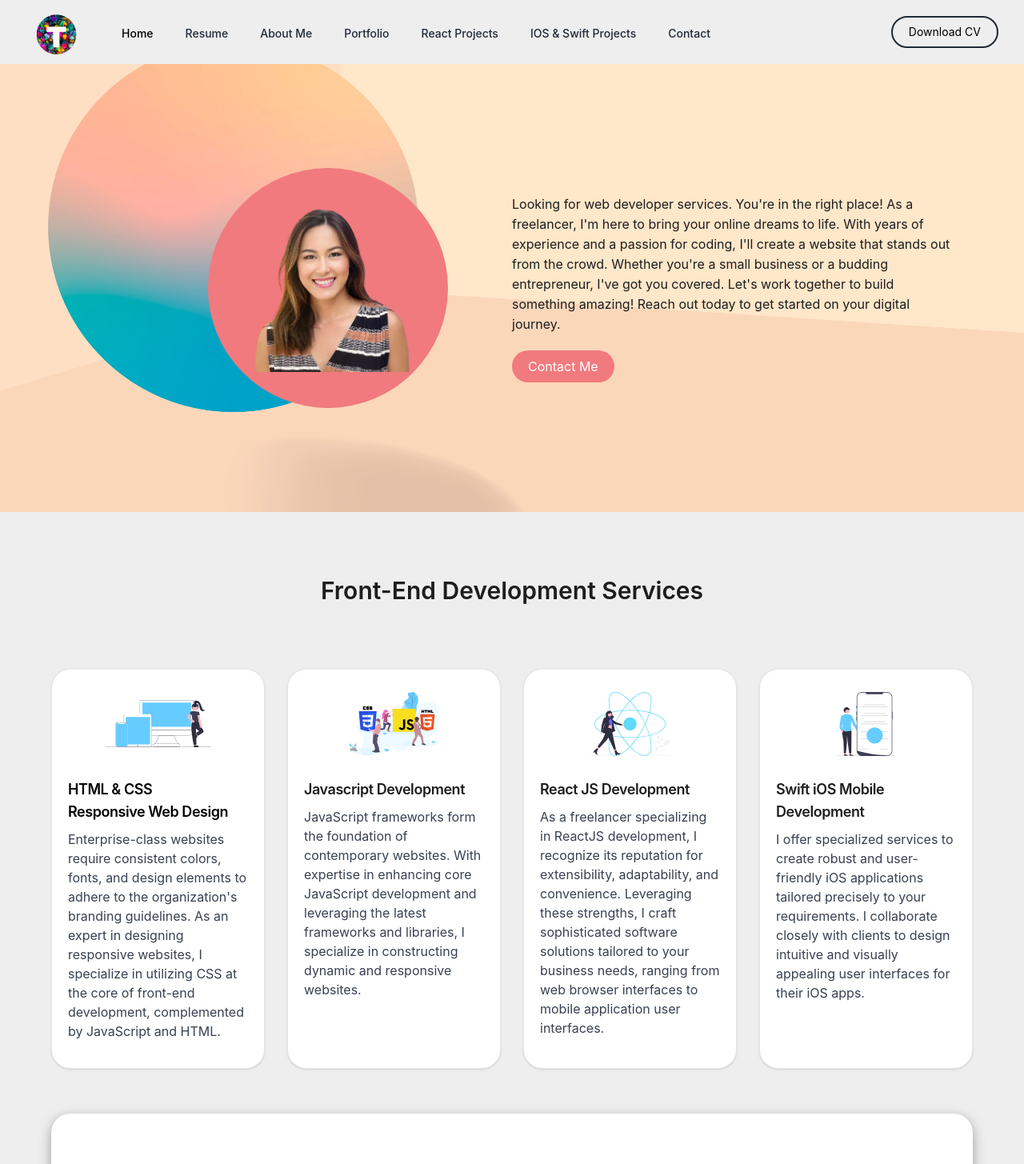
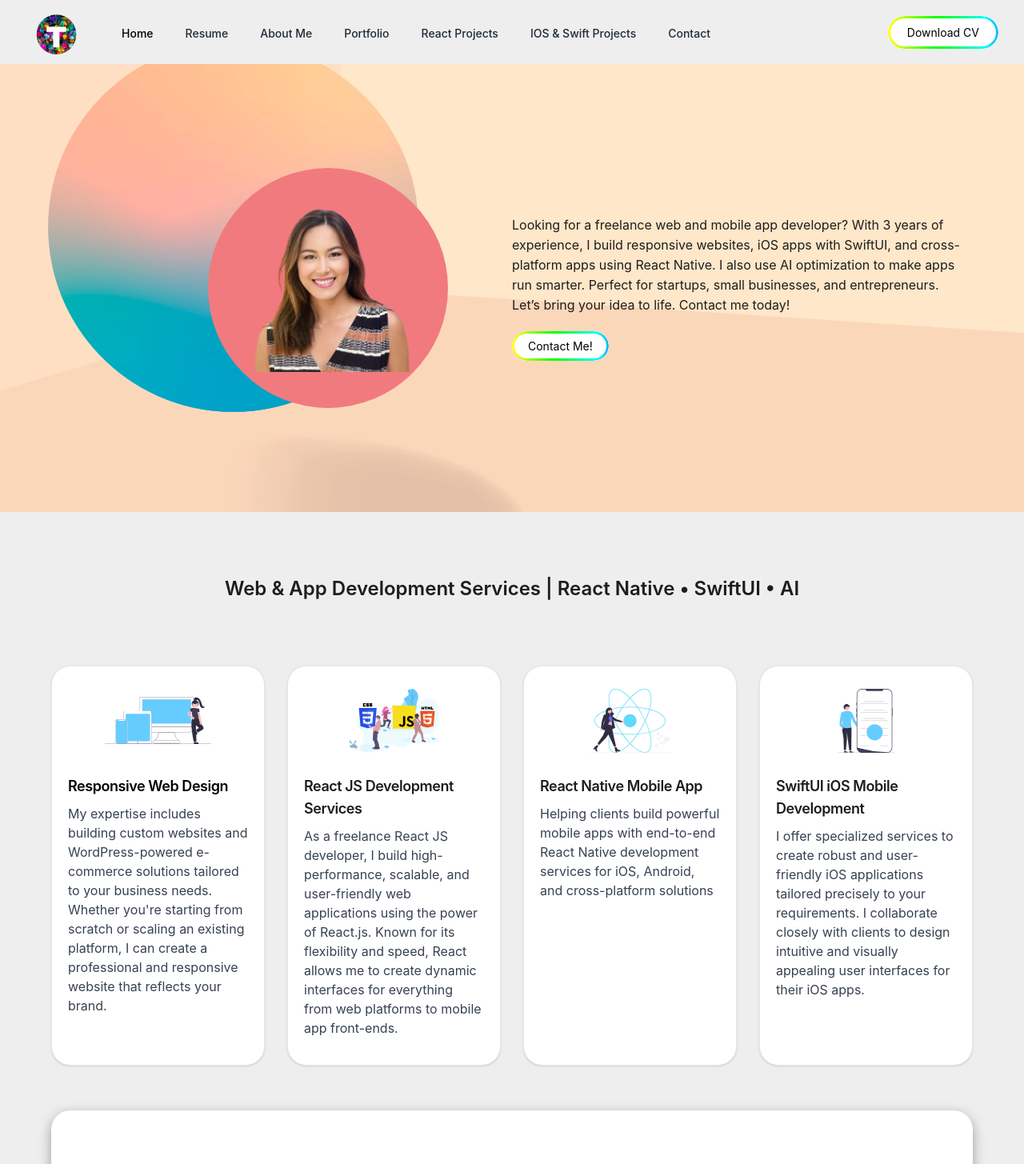
Before and after one commit to SukanyaT2022/React.js-PortfolioUpdated2, a React (Create React App) app: page / in a window 1280 px wide. Shown: the top 1455 px of the page at 80% size. Built offline with nearby package versions, Linux system fonts and the light colour scheme.

Commit message:
add rainbow button and new content

```diff
--- a/src/Component/Navigation.css
+++ b/src/Component/Navigation.css
@@ -1,3 +1,51 @@
-@tailwind base;
-@tailwind components;
-@tailwind utilities;
+.rainbow-btn {
+  position: relative;
+  padding: 10px 24px;
+  border-radius: 30px;
+  font-size: 14px;
+  color: white;
+  background: white;
+  border: none;
+  cursor: pointer;
+  overflow: hidden;
+  z-index: 1;
+  color:black;
+}
+
+.rainbow-btn::before {
+  content: "";
+  position: absolute;
+  inset: 0;
+  padding: 3px; /* border thickness */
+  border-radius: inherit;
+  background: linear-gradient(
+    90deg,
+    /* #F17A7E,
+
+    #FFB499,
+    #01AEB8 */
+
+
+    red,
+    orange,
+    yellow,
+    lime,
+    cyan,
+    blue,
+    magenta,
+    red
+  );
+  background-size: 300% 300%;
+  -webkit-mask:
+    linear-gradient(#000 0 0) content-box,
+    linear-gradient(#000 0 0);
+  -webkit-mask-composite: xor;
+          mask-composite: exclude;
+  animation: moveBorder 4s linear infinite;
+  z-index: -1;
+}
+
+@keyframes moveBorder {
+  0%   { background-position: 0% 50%; }
+  100% { background-position: 300% 50%; }
+}
--- a/src/Component/Navigation.js
+++ b/src/Component/Navigation.js
@@ -1,25 +1,25 @@
-
-import { Fragment } from 'react'
-import { Disclosure, Menu, Transition } from '@headlessui/react'
-import { Bars3Icon, BellIcon, XMarkIcon } from '@heroicons/react/24/outline'
-import myLogo from '../Images/logo.webp'
-import myResume from '../Images/TsukanyaResume24.docx'
+import { Fragment } from "react";
+import { Disclosure, Menu, Transition } from "@headlessui/react";
+import { Bars3Icon, BellIcon, XMarkIcon } from "@heroicons/react/24/outline";
+import myLogo from "../Images/logo.webp";
+import myResume from "../Images/TsukanyaResume24.docx";
+import './Navigation.css'
 
 const navigation = [
-  { name: 'Home', href: '/', current: true },
-  { name: 'Resume', href: 'resume', current: false },
-  { name: 'About Me', href: 'aboutme', current: false},
-  { name: 'Portfolio', href: 'portfolio', current: false },
-  { name: 'React Projects', href: 'reactportfolio', current: false },
-  { name: 'IOS & Swift Projects', href: 'swiftportfolio', current: false },
-  { name: 'Contact', href: 'contact', current: false },
-]
+  { name: "Home", href: "/", current: true },
+  { name: "Resume", href: "resume", current: false },
+  { name: "About Me", href: "aboutme", current: false },
+  { name: "Portfolio", href: "portfolio", current: false },
+  { name: "React Projects", href: "reactportfolio", current: false },
+  { name: "IOS & Swift Projects", href: "swiftportfolio", current: false },
+  { name: "Contact", href: "contact", current: false },
+];
 
 function classNames(...classes) {
-  return classes.filter(Boolean).join(' ')
+  return classes.filter(Boolean).join(" ");
 }
 
- function Navigation() {
+function Navigation() {
   return (
     // control whole nav bar
     <Disclosure as="nav" className="bg-[#eeeeee]">
@@ -42,14 +42,15 @@
               <div className="flex flex-1 items-center justify-center  lg:items-stretch lg:justify-center  xl:items-stretch xl:justify-start">
                 {/* targetLogo */}
                 <div className="flex flex-shrink-0 items-center ">
-                  <a href='/'><img
-                    className="h-14 w-auto lg:pl-48 xl:pl-0"
-                    src={myLogo}
-                    alt="logo"
-                    /></a>
+                  <a href="/">
+                    <img
+                      className="h-14 w-auto lg:pl-48 xl:pl-0"
+                      src={myLogo}
+                      alt="logo"
+                    />
+                  </a>
                 </div>
                 <div className="hidden lg:ml-6 xl:block">
-
                   {/* control the whole bloc of nav bar */}
 
                   <div className="flex space-x-4 pt-3">
@@ -58,10 +59,12 @@
                         key={item.name}
                         href={item.href}
                         className={classNames(
-                          item.current ? ' text-grey-700  hover:text-[#0088cc]' : 'text-gray-800  hover:text-[#0088cc]',
-                          'rounded-md px-3 py-2 text-sm font-medium'
+                          item.current
+                            ? " text-grey-700  hover:text-[#0088cc]"
+                            : "text-gray-800  hover:text-[#0088cc]",
+                          "rounded-md px-3 py-2 text-sm font-medium"
                         )}
-                        aria-current={item.current ? 'page' : undefined}
+                        aria-current={item.current ? "page" : undefined}
                       >
                         {item.name}
                       </a>
@@ -70,10 +73,18 @@
                 </div>
               </div>
               <div className="absolute inset-y-0 right-0 flex items-center pr-2 lg:static lg:inset-auto lg:ml-6 lg:pr-0">
+                {/* download CV */}
+                {/* <a href={myResume}>
+                  <button className="border-2 bg-[#eeeeee] border-gray-800 py-2 px-5 rounded-3xl text-sm">
+                    Download CV
+                  </button>
+                </a> */}
 
-                {/* download CV */}
-              <a href={myResume}><button className='border-2 bg-[#eeeeee] border-gray-800
-              py-2 px-5 rounded-3xl text-sm'>Download CV</button></a>
+                {/* <button class="custom-btn btn-6"><span>Download CV</span></button> */}
+                <a href={myResume}>
+                  <button class="rainbow-btn">Download CV</button>
+                </a>
+
               </div>
             </div>
           </div>
@@ -86,10 +97,12 @@
                   as="a"
                   href={item.href}
                   className={classNames(
-                    item.current ? ' text-gray-700 hover:text-[#0088cc]' : 'text-gray-700 hover:text-[#0088cc]',
-                    'block rounded-md px-3 py-2 text-base font-medium'
+                    item.current
+                      ? " text-gray-700 hover:text-[#0088cc]"
+                      : "text-gray-700 hover:text-[#0088cc]",
+                    "block rounded-md px-3 py-2 text-base font-medium"
                   )}
-                  aria-current={item.current ? 'page' : undefined}
+                  aria-current={item.current ? "page" : undefined}
                 >
                   {item.name}
                 </Disclosure.Button>
@@ -99,6 +112,6 @@
         </>
       )}
     </Disclosure>
-  )
+  );
 }
 export default Navigation;
--- a/src/Component/ServiceHome.js
+++ b/src/Component/ServiceHome.js
@@ -23,8 +23,8 @@
   return (
     // services
     <div className="wrapper-service w-[90%] mx-auto my-5">
-      <h1 className="md:text-3xl  text-[22px] md:my-20 my-10 md:font-semibold font-bold text-center text-[#1D1D1F]">
-        Front-End Development Services
+      <h1 className="md:text-2xl  text-[16px] md:my-20 my-10 md:font-semibold font-bold text-center text-[#1D1D1F]">
+      Web & App Development Services | React Native • SwiftUI • AI
       </h1>
       {/* mainbox */}
       <div className="grid xl:grid-cols-4 lg:grid-cols-2 md:grid-cols-2 grid-cols-1 md:gap-7 gap-5">
@@ -41,18 +41,14 @@
           <div className="p-5">
             <a href="#">
               <h3 className=" text-lg font-semibold tracking-tight">
-                HTML & CSS
+
               </h3>
               <h3 className="mb-2 text-lg font-semibold tracking-tight">
             Responsive Web Design
               </h3>
             </a>
             <p className="mb-3 font-normal text-gray-700 dark:text-gray-400 ">
-              Enterprise-class websites require consistent colors, fonts, and
-              design elements to adhere to the organization's branding
-              guidelines. As an expert in designing responsive websites, I
-              specialize in utilizing CSS at the core of front-end development,
-              complemented by JavaScript and HTML.
+            My expertise includes building custom websites and WordPress-powered e-commerce solutions tailored to your business needs. Whether you're starting from scratch or scaling an existing platform, I can create a professional and responsive website that reflects your brand.
             </p>
           </div>
         </div>
@@ -65,14 +61,11 @@
           <div className="p-5">
             <a href="#">
               <h3 className="mb-2 text-lg font-semibold tracking-tight text-[#1D1D1F] dark:text-white">
-                Javascript Development
+              React JS Development Services
               </h3>
             </a>
             <p className="mb-3 font-normal text-gray-700 dark:text-gray-400">
-              JavaScript frameworks form the foundation of contemporary
-              websites. With expertise in enhancing core JavaScript development
-              and leveraging the latest frameworks and libraries, <br className='block lg:hidden'/>I specialize
-              in constructing dynamic and responsive websites.
+            As a freelance React JS developer, I build high-performance, scalable, and user-friendly web applications using the power of React.js. Known for its flexibility and speed, React allows me to create dynamic interfaces for everything from web platforms to mobile app front-ends.
             </p>
           </div>
         </div>
@@ -88,15 +81,11 @@
           <div className="p-5">
             <a href="#">
               <h3 className="mb-2 text-lg font-semibold tracking-tight text-[#1D1D1F] dark:text-white">
-                React JS Development
+              React Native Mobile App
               </h3>
             </a>
             <p className="mb-3 font-normal text-gray-700 dark:text-gray-400">
-              As a freelancer specializing in ReactJS development, I recognize
-              its reputation for extensibility, adaptability, and convenience.
-              Leveraging these strengths, I craft sophisticated software
-              solutions tailored to your business needs, ranging from web
-              browser interfaces to mobile application user interfaces.
+            Helping clients build powerful mobile apps with end-to-end React Native development services for iOS, Android, and cross-platform solutions
             </p>
           </div>
         </div>
@@ -113,7 +102,7 @@
           <div className="p-5">
             <a href="#">
               <h3 className="mb-2 text-lg font-semibold tracking-tight text-[#1D1D1F] dark:text-white">
-                Swift iOS Mobile Development
+                SwiftUI iOS Mobile Development
               </h3>
             </a>
             <p className="mb-3 font-normal text-gray-700 dark:text-gray-400">
--- a/src/Home.js
+++ b/src/Home.js
@@ -12,20 +12,21 @@
         </div>
         <div className="text text-[#1D1D1F]">
           <p>
-            Looking for web developer services. You're in the right place! As a
-            freelancer, I'm here to bring your online dreams to life. With years
-            of experience and a passion for coding, I'll create a website that
-            stands out from the crowd. Whether you're a small business or a
-            budding entrepreneur, I've got you covered. Let's work together to
-            build something amazing! Reach out today to get started on your
-            digital journey.
+          Looking for a freelance web and mobile app developer? With 3 years of experience, I build responsive websites, iOS apps with SwiftUI, and cross-platform apps using React Native. I also use AI optimization to make apps run smarter.
+Perfect for startups, small businesses, and entrepreneurs.
+Let’s bring your idea to life. Contact me today!
           </p>
+
+          {/* css button is on navigation.css */}
           {/* <p>As a front-end developer and iOS mobile developer, I specialize in collaborating with businesses to enhance mobile app development, web development, UI/UX design, and various software development projects aimed at improving usability and user experience.</p> */}
-          <a href="contact">
+          {/* <a href="contact">
             <button className="bg-[#F17a7e] hover:bg-[#00ACBB] py-2 px-5 rounded-3xl lg:mt-5 mt-5 text-white">
               Contact Me
             </button>
-          </a>
+          </a> */}
+          <a href="contact">
+                  <button class="rainbow-btn py-2 px-5 rounded-3xl lg:mt-5 mt-5">Contact Me!</button>
+                </a>
         </div>
       </div>
 
```
